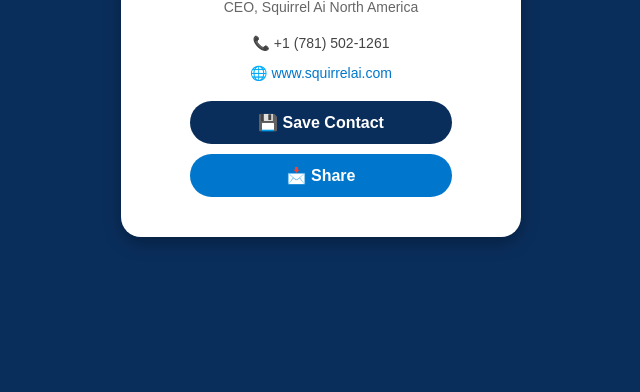
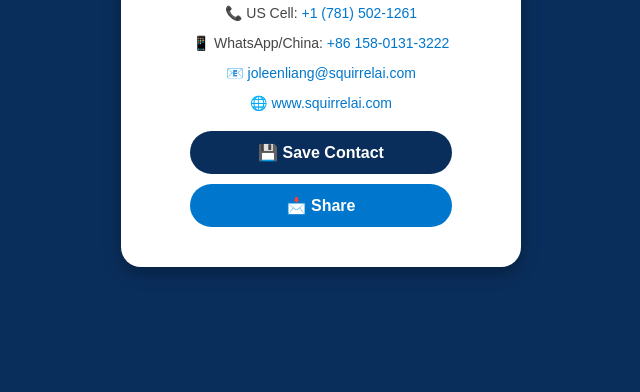
Before and after one commit to SquirrelAI/squirrelai.github.io, a plain HTML site: page index.html in a window 1280 px wide. Shown: the part 408-800 px from the top of the page, without its empty margins (319-959 px from the left). Drawn offline with Linux system fonts and the light colour scheme.

Commit message:
Update index.html

```diff
--- a/index.html
+++ b/index.html
@@ -19,7 +19,9 @@
     <p class="title">CEO, Squirrel Ai North America</p>
 
     <div class="info">
-      <p>📞 +1 (781) 502-1261</p>
+      <p>📞 US Cell: <a href="tel:+17815021261">+1 (781) 502-1261</a></p>
+      <p>📱 WhatsApp/China: <a href="tel:+8615801313222">+86 158-0131-3222</a></p>
+      <p>📧 <a href="mailto:joleenliang@squirrelai.com">joleenliang@squirrelai.com</a></p>
       <p>🌐 <a href="https://www.squirrelai.com" target="_blank">www.squirrelai.com</a></p>
     </div>
 
```
